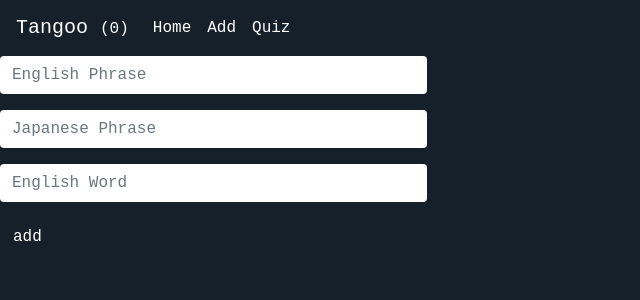
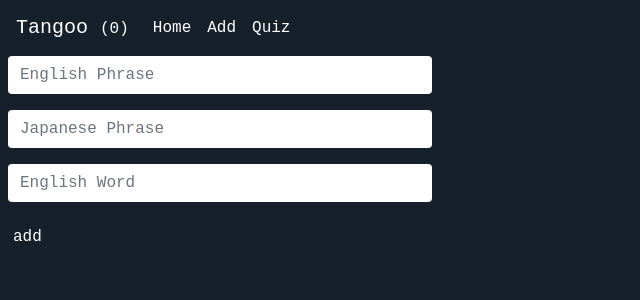
Before and after one commit to ri003074/Tangoo, a Vue app in the folder frontend/: page /add in a window 1280 px wide. Shown: the top 300 px of the page, without its empty margins (0-640 px from the left). Built offline with nearby package versions, Linux system fonts and the light colour scheme; no server answers.

Commit message:
add ml-2 and studied

```diff
--- a/frontend/src/components/AddContent.vue
+++ b/frontend/src/components/AddContent.vue
@@ -1,14 +1,14 @@
 <template>
     <div>
         <form>
-            <div class="form-group">
+            <div class="form-group ml-2">
               <!-- v-model.trim, lazy, number -->
                 <input type="text" class="form-control col-4" v-model.trim="content.phrase_en" placeholder="English Phrase">
             </div>
-            <div class="form-group">
+            <div class="form-group ml-2">
                 <input type="text" class="form-control col-4" v-model.trim="content.phrase_ja" placeholder="Japanese Phrase">
             </div>
-            <div class="form-group">
+            <div class="form-group ml-2">
                 <input type="text" class="form-control col-4" v-model.trim="content.word_en" placeholder="English Word">
             </div>
             <div>
```
Also changed, not shown: 2 other files (tests, documents, lock files or other folders).
